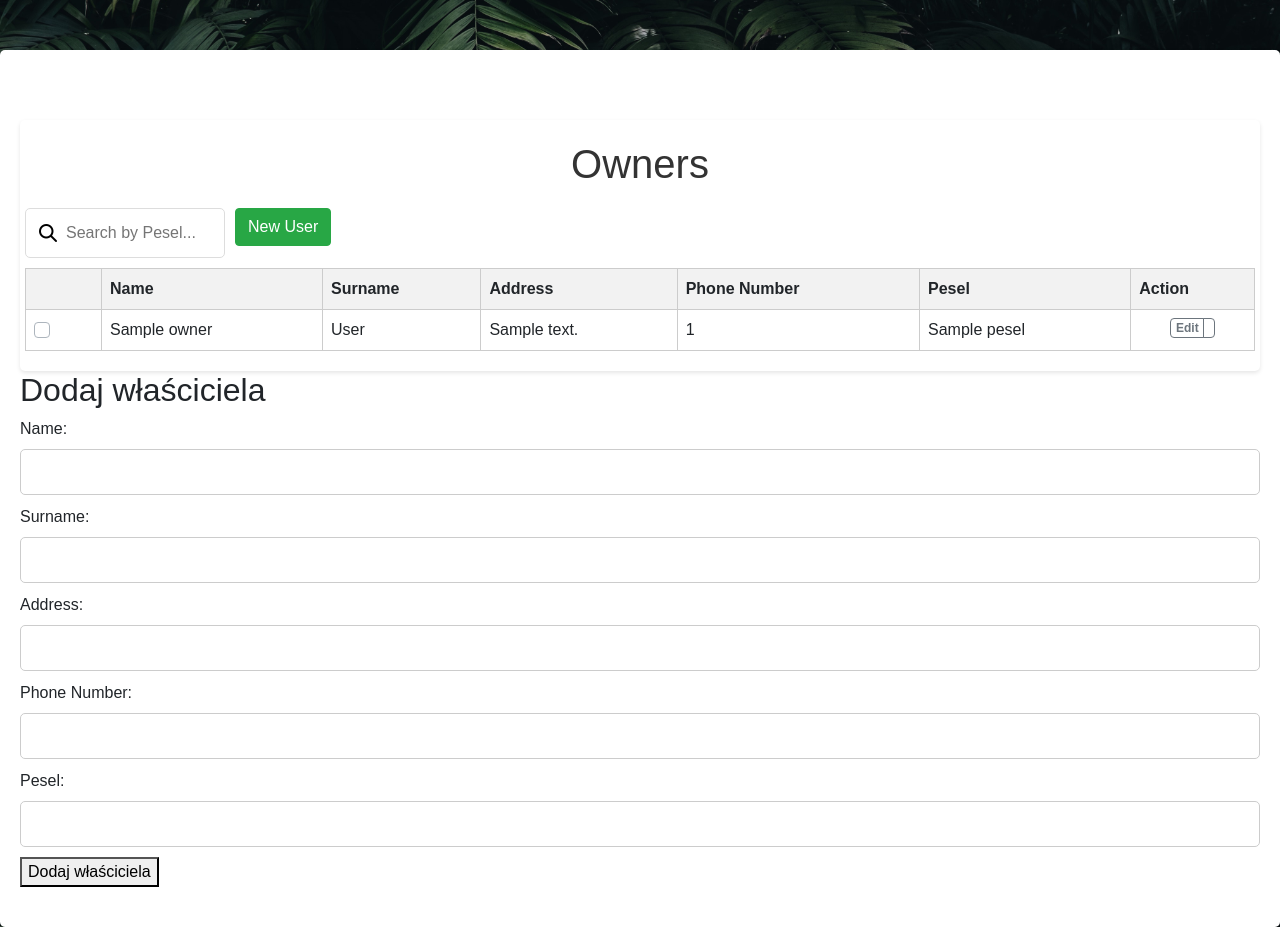
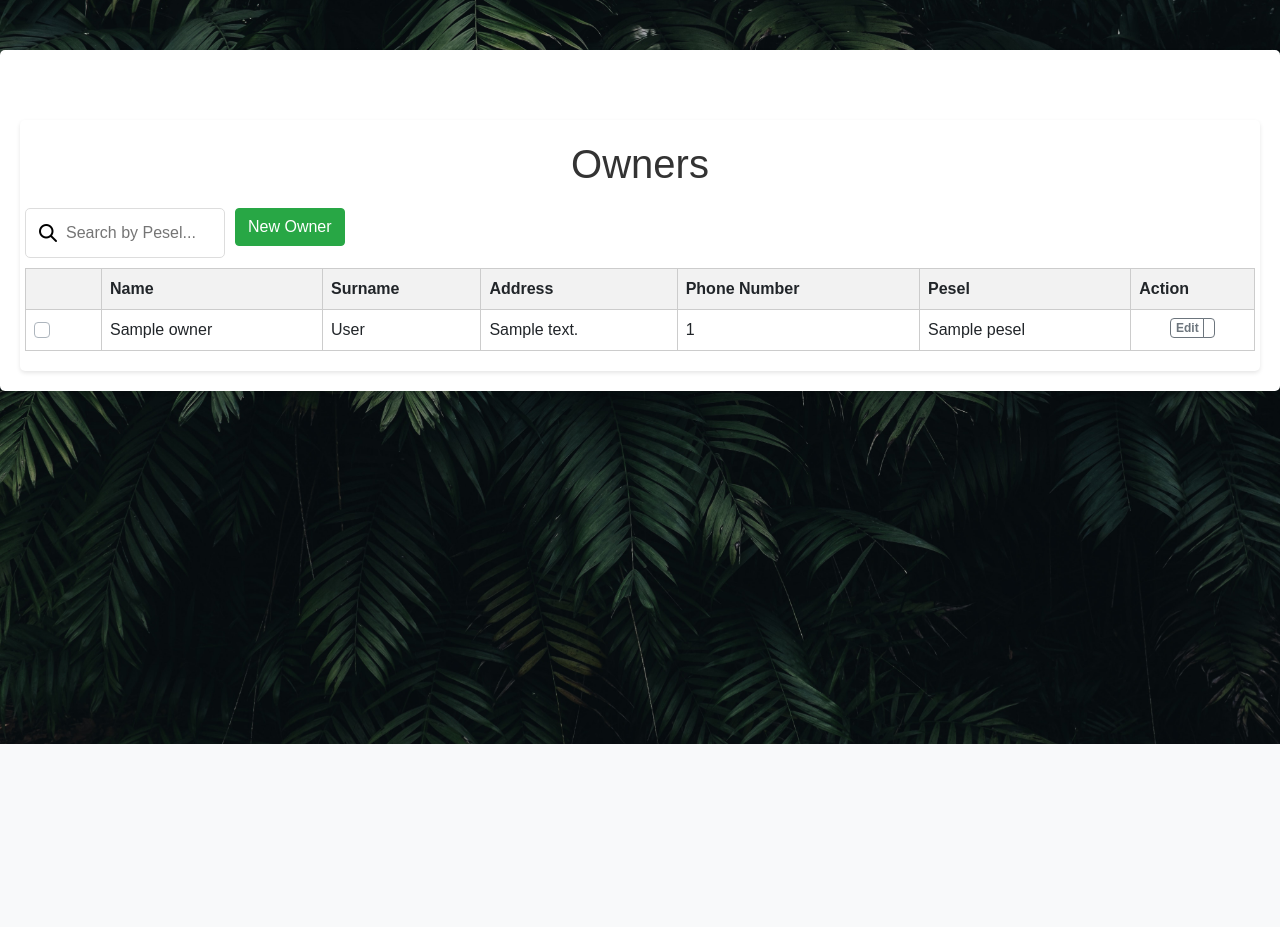
Before and after one commit to kowalczyk-j/vet-clinic-web-app, a Flask app: template project/templates/patients.html in a window 1280 px wide. Shown: the part 56-983 px from the top of the page. After the commit the page ends 800 px from the top, so only its background shows below. Run offline with Flask 3, Linux system fonts and the light colour scheme; the template is opened without the code that fills it: most values are stand-ins (such as "Sample title", 1, 10 or a date in 2020); parts of the project's set-up code (start-up, migrations or seed data) failed here and were passed over; some libraries are stand-ins or nearby versions.

Commit message:
add owner now in a window pop up

```diff
--- a/project/templates/patients.html
+++ b/project/templates/patients.html
@@ -7,7 +7,7 @@
     <div class="search_add_delete row">
         <input type="text" id="searchInput" onkeyup="searchFunction()" placeholder="Search by Pesel...">
         <div class="add-user">
-            <button class="btn btn-success btn-block" type="button" data-toggle="modal" data-target="#user-form-modal">New User</button>
+            <button class="btn btn-success btn-block" type="button" data-toggle="modal" data-target="#add-owner-form">New Owner</button>
         </div>
     </div>
 
@@ -50,9 +50,17 @@
             </tbody>
         </table>
     </div>
+
+<!-- add new owner form -->
+<div class="modal fade" role="dialog" tabindex="-1" id="add-owner-form">
+    <div class="modal-dialog modal-lg" role="document">
+        <div class = 'container'>
+            <div class="modal-header">
+                <h5>Add new owner</h5>
+                <button type="button" class="close" data-dismiss="modal">
+                  <span aria-hidden="true">×</span>
+                </button>
               </div>
-    <div class="add-patient-form">
-        <h2>Dodaj właściciela</h2>
             <form action="/add_owner" method="POST">
                 <label for="name">Name:</label>
                 <input type="text" name="name" id="name" required>
@@ -64,8 +72,9 @@
                 <input type="text" name="phone_number" id="phone_number" required>
                 <label for="pesel">Pesel:</label>
                 <input type="text" name="pesel" id="pesel" required>
-            <button type="submit">Dodaj właściciela</button>
+                <button type="submit">Submit</button>
             </form>
         </div>
     </div>
+</div>
 {% endblock %}
```
Lines whose indentation alone changed are shown as unchanged.
